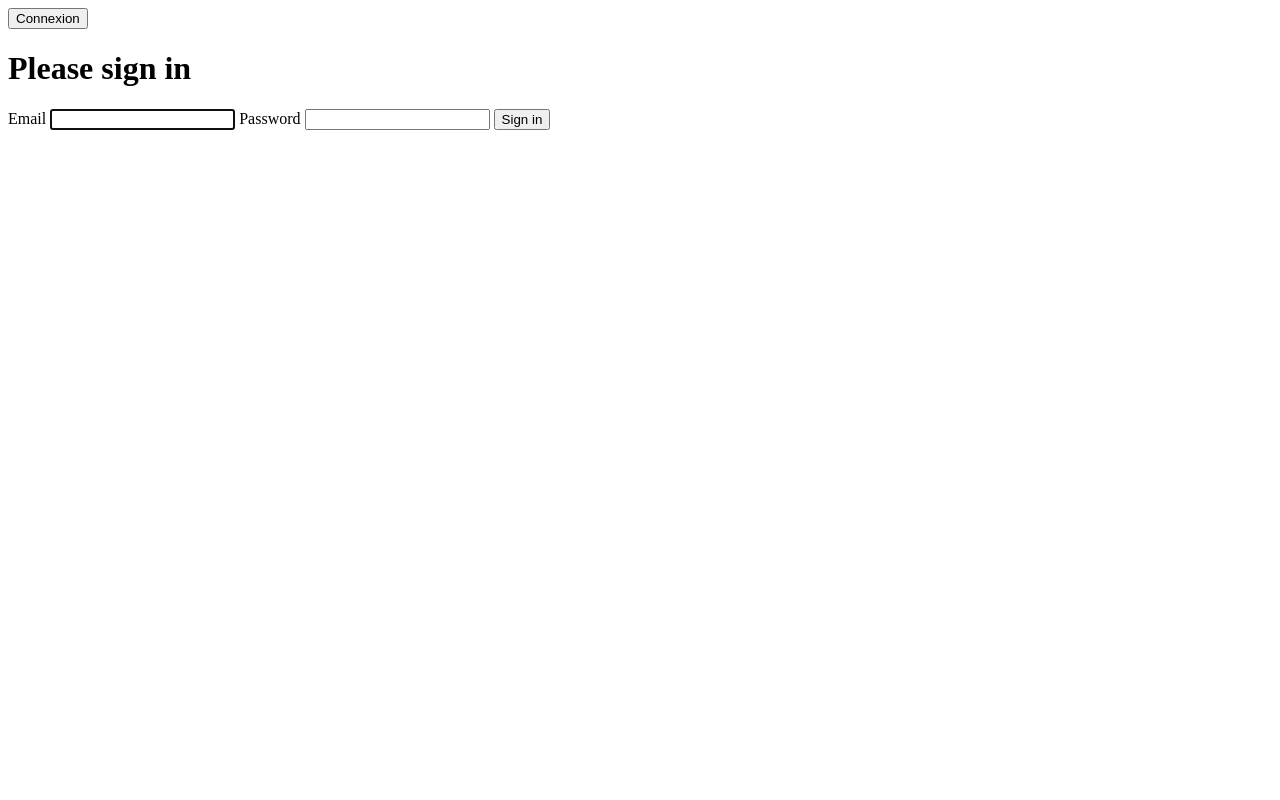
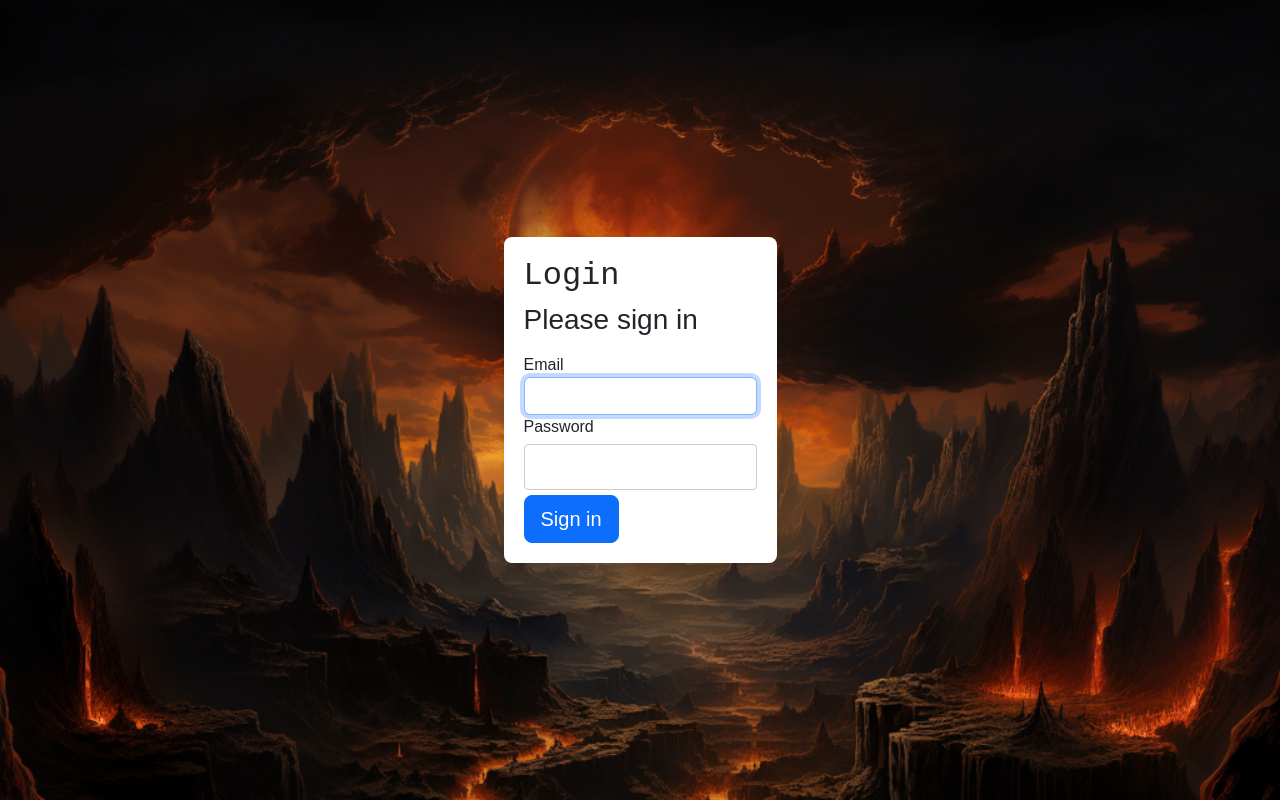
Before and after one commit to Nyx806/ALongRoadToValhallaPerso, a Symfony app: template templates/security/login.html.twig in a window 1280 px wide. Run offline with Twig, Linux system fonts and the light colour scheme; the template is opened without the code that fills it, so the values that code supplies are empty; style sheets or scripts are compiled from the project's sources; some libraries are stand-ins or nearby versions.

Commit message:
update graphique du login

```diff
--- a/assets/style/CSS/site.css
+++ b/assets/style/CSS/site.css
@@ -7,6 +7,7 @@ body {
     background-size: cover;
     background-repeat: no-repeat;
     overflow-x: hidden;
+
 }
 
 header {
@@ -180,3 +181,42 @@ footer {
         padding: 5%;
     }
 }
+
+
+.body1 {
+    font-family: Arial, sans-serif;
+    margin: 0;
+    padding: 0;
+    background-color: #f0f0f0;
+    display: flex;
+    justify-content: center;
+    align-items: center;
+    height: 100vh;
+}
+
+#login-form, #register-form {
+    background-color: #fff;
+    padding: 20px;
+    border-radius: 8px;
+    box-shadow: 0 0 10px rgba(0, 0, 0, 0.1);
+}
+
+input[type="text"], input[type="password"], input[type="submit"] {
+    width: 100%;
+    padding: 10px;
+    margin: 5px 0;
+    border: 1px solid #ccc;
+    border-radius: 4px;
+    box-sizing: border-box;
+}
+
+input[type="submit"] {
+    background-color: #4CAF50;
+    color: white;
+    border: none;
+    cursor: pointer;
+}
+
+input[type="submit"]:hover {
+    background-color: #45a049;
+}
--- a/assets/style/app.css
+++ b/assets/style/app.css
@@ -1,2 +1 @@
 @import'./CSS/site.css';
-@import'./CSS/art.css';
--- a/templates/security/login.html.twig
+++ b/templates/security/login.html.twig
@@ -1,7 +1,20 @@
+<!DOCTYPE html>
+<html lang="fr">
+<head>
+    <meta charset="UTF-8">
+    <meta name="viewport" content="width=device-width, initial-scale=1.0">
+    <title>
+    {% block title %}Login
+    {% endblock %}
+    </title>
+    {% block stylesheets %}
+        {{encore_entry_link_tags('app')}}
+    {% endblock %}
 
-<div class="active" id="loginActive">
-    <button id="loginBtn">Connexion</button>
-    <div id="loginForm" class="loginForm hidden">
+</head>
+<body class="body1">
+    <div id="login-form">
+        <h2>Login</h2>
         <form method="post">
             {% if error %}
                 <div class="alert alert-danger">{{ error.messageKey|trans(error.messageData, 'security') }}</div>
@@ -28,4 +41,8 @@
             </button>
         </form>
     </div>
-</div>
+    {% block javascripts %}
+        {{encore_entry_script_tags('app')}}
+    {% endblock %}
+</body>
+</html>
```
